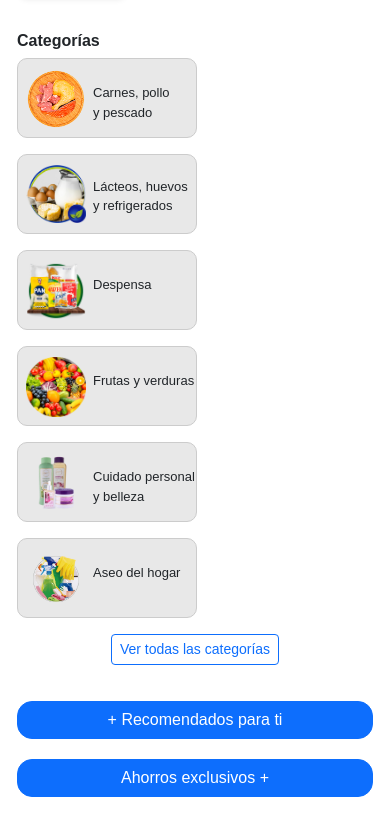
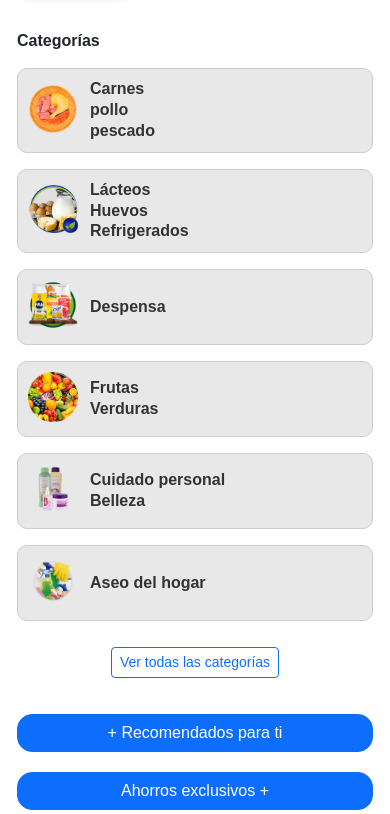
Before and after one commit to AndresLozano0/supermercado-PWA, a plain HTML site: page Front-end/movil/inicio.html in a window 390 px wide. Shown: the part 1491-2305 px from the top of the page. Drawn offline with nearby package versions, Linux system fonts and the light colour scheme.

Commit message:
GIO Mejoras en estilos CSS para categorías y diseño responsivo

```diff
--- a/Front-end/movil/css/styles.css
+++ b/Front-end/movil/css/styles.css
@@ -194,37 +194,74 @@
 .nombre-negocio {
   font-weight: bolder;
 }
-.tarjeta-categorias {
-  background-color: #dededeaf;
-  font-size: small;
-  text-align: right;
-  border: solid 1px #ccc;
-  width: 180px;
-  height: 80px;
-  align-items: center;
-  justify-content: center;
-  border-radius: 10px;
-}
 .contenedor-categorias {
   display: flex;
   flex-wrap: wrap;
   gap: 16px;
+  justify-content: center; /* Centra las tarjetas en la fila */
+  padding: 10px 0;
 }
+
+.tarjeta-categorias {
+  background-color: #dededeaf;
+  font-size: 1rem; /* Un poco más grande para mejor lectura */
+  border: 1px solid #ccc;
+  border-radius: 10px;
+
+  width: 200px; /* Aumenté el ancho */
+  height: 110px; /* Aumenté la altura */
+
+  display: flex;
+  align-items: center;
+  gap: 12px;
+  padding: 15px;
+
+  box-sizing: border-box;
+  cursor: pointer;
+  transition: background-color 0.3s ease;
+}
+
 .tarjeta-categorias img {
-  margin-bottom: -35px;
-  width: 60px;
-  height: auto;
+  width: 60px; /* Imagen un poco más grande */
+  height: 60px;
+  object-fit: contain;
   border-radius: 4px;
-  position: relative;
-  right: 110px;
-  top: 10px;
 }
+
 .nom-categoria {
-  position: relative;
-  bottom: 40px;
-  left: 75px;
+  margin: 0;
   text-align: left;
+  line-height: 1.3;
+  font-weight: 600;
+  color: #333;
+  word-wrap: break-word; /* Que el texto pueda quebrarse si es muy largo */
 }
+
+/* Responsividad ajustada */
+@media (max-width: 600px) {
+  .tarjeta-categorias {
+    width: 90%; /* Más ancho en móvil para que el texto quepa */
+    height: auto; /* Que la altura se adapte al contenido */
+    padding: 10px;
+  }
+
+  .tarjeta-categorias img {
+    width: 50px;
+    height: 50px;
+  }
+
+  .nom-categoria {
+    font-size: 1rem;
+  }
+}
+
+@media (max-width: 400px) {
+  .tarjeta-categorias {
+    width: 100%;
+  }
+}
+
+
 .btn-primary {
   margin-top: 20px;
   width: 100%;
--- a/Front-end/movil/inicio.html
+++ b/Front-end/movil/inicio.html
@@ -135,31 +135,32 @@
       <!-- Categorías -->
 <h6 class="fw-bold mt-4 mb-2">Categorías</h6>
 <div class="contenedor-categorias">
-      <div class="tarjeta-categorias">
-        <span class="grupo-texto"><img src="/web/assets/img/carne, pollo y pescadp.png" class="category-icon mb-1" alt="Categoria"></span>
-        <p class="nom-categoria">Carnes, pollo<br>y pescado</p>
+  <div class="tarjeta-categorias text-center">
+    <img src="/web/assets/img/carne, pollo y pescadp.png" class="category-icon mb-1" alt="Categoria">
+    <p class="nom-categoria">Carnes<br> pollo<br>pescado</p>
   </div>
-      <div class="tarjeta-categorias">
-        <span class="grupo-texto"><img src="/web/assets/img/lacteos-huevos-y-refrigerados.png" class="category-icon mb-1" alt="Categoria"></span>
-        <p class="nom-categoria">Lácteos, huevos<br>y refrigerados</p>
+  <div class="tarjeta-categorias text-center">
+    <img src="/web/assets/img/lacteos-huevos-y-refrigerados.png" class="category-icon mb-1" alt="Categoria">
+    <p class="nom-categoria">Lácteos <br> Huevos<br>Refrigerados</p>
   </div>
-      <div class="tarjeta-categorias">
-        <span class="grupo-texto"><img src="/web/assets/img/despensa.png" class="category-icon mb-1" alt="Categoria"></span>
+  <div class="tarjeta-categorias text-center">
+    <img src="/web/assets/img/despensa.png" class="category-icon mb-1" alt="Categoria">
     <p class="nom-categoria">Despensa</p>
   </div>
-      <div class="tarjeta-categorias">
-        <span class="grupo-texto"><img src="/web/assets/img/frutas-y-verduras.png" class="category-icon mb-1" alt="Categoria"></span>
-        <p class="nom-categoria">Frutas y verduras</p>
+  <div class="tarjeta-categorias text-center">
+    <img src="/web/assets/img/frutas-y-verduras.png" class="category-icon mb-1" alt="Categoria">
+    <p class="nom-categoria">Frutas <br> Verduras</p>
   </div>
-      <div class="tarjeta-categorias">
-        <span class="grupo-texto"><img src="/web/assets/img/cuidado personal y belleza .png" class="category-icon mb-1" alt="Categoria"></span>
-        <p class="nom-categoria">Cuidado personal<br>y belleza</p>
+  <div class="tarjeta-categorias text-center">
+    <img src="/web/assets/img/cuidado personal y belleza .png" class="category-icon mb-1" alt="Categoria">
+    <p class="nom-categoria">Cuidado personal<br>Belleza</p>
   </div>
-      <div class="tarjeta-categorias">
-        <span class="grupo-texto"><img src="/web/assets/img/Aseo-del-hogar.png" class="category-icon mb-1" alt="Categoria"></span>
+  <div class="tarjeta-categorias text-center">
+    <img src="/web/assets/img/Aseo-del-hogar.png" class="category-icon mb-1" alt="Categoria">
     <p class="nom-categoria">Aseo del hogar</p>
   </div>
 </div>
+
       <!--boton ver mas categorias-->
     <div class="text-center mt-3">
       <a href="categorias.html" class="btn btn-outline-primary btn-sm">Ver todas las categorías</a>
```
Also changed, not shown: Front-end/movil/categorias.html (+6 -6 lines), 1 other file. Lines whose indentation alone changed are shown as unchanged.
